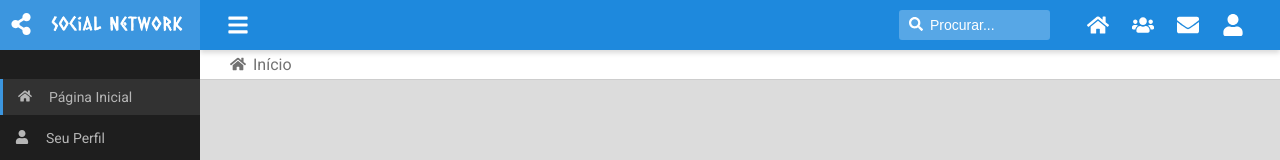
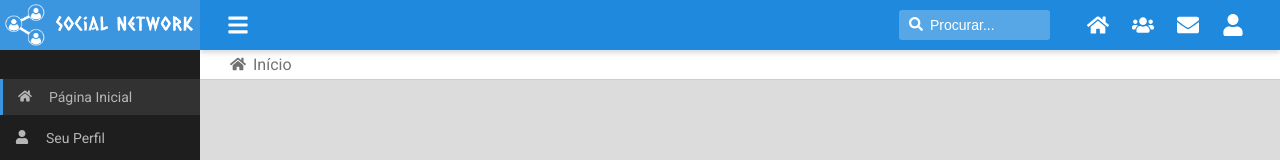
Before and after one commit to devtiagom/social-network-frontend-react, a React (Create React App) app: page / in a window 1280 px wide. Shown: the top 160 px of the page. Built offline with nearby package versions, Linux system fonts and the light colour scheme.

Commit message:
refactored app incon and app logo

```diff
--- a/src/template/side-bar/side-bar-header/index.jsx
+++ b/src/template/side-bar/side-bar-header/index.jsx
@@ -1,5 +1,4 @@
 import React from 'react';
-import { FaShareAlt } from 'react-icons/fa';
 import { Link } from 'react-router-dom';
 
 import './style.css';
@@ -10,12 +9,12 @@ export default props => (
         <div className="side-bar-header-group-items">
             <div className="side-bar-header-item">
                 <Link to="/">
-                    <FaShareAlt className="side-bar-header-icon" />
+                    <img src="assets/IconShareUser.png" alt="icon" className="side-bar-header-icon" />
                 </Link>
             </div>
             <div className={`side-bar-header-item ${props.sideBarMode === sideBarModes.lg ? 'item-on' : 'item-off'}`}>
                 <Link to="/">
-                    <img className="side-bar-header-img" src="assets/Logo.png" alt="logo" />
+                    <img className="side-bar-header-logo" src="assets/Logo.png" alt="logo" />
                 </Link>
             </div>
         </div>
--- a/src/template/side-bar/side-bar-header/style.css
+++ b/src/template/side-bar/side-bar-header/style.css
@@ -22,14 +22,13 @@
 }
 
 .side-bar-header .side-bar-header-group-items .side-bar-header-item .side-bar-header-icon {
-    width: 22px;
-    height: 22px;
-    margin: 0px 10px;
-    color: white;
+    width: 42px;
+    margin-left: 4px;
+    vertical-align: middle;
 }
 
-.side-bar-header .side-bar-header-group-items .side-bar-header-item .side-bar-header-img {
-    width: 150px;
+.side-bar-header .side-bar-header-group-items .side-bar-header-item .side-bar-header-logo {
+    width: 157px;
 }
 
 .item-on {
```
Also changed, not shown: public/assets/IconShareUser.png (added).
